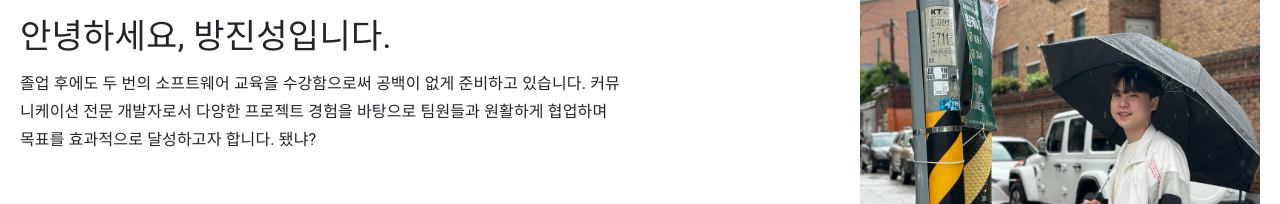
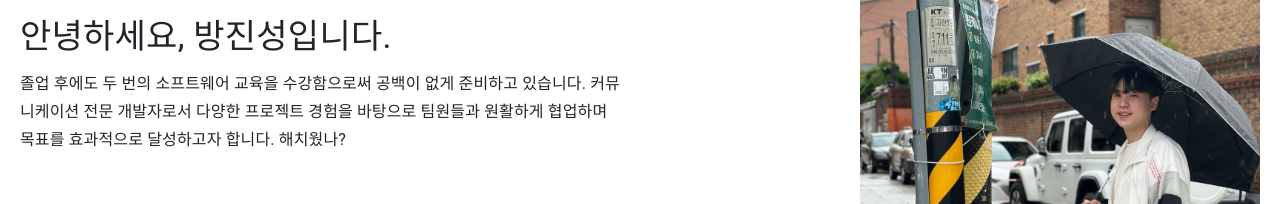
Before and after one commit to wlstjdwkd/My-Developer-Portfolio, a React (Create React App) app: page / in a window 1280 px wide. Shown: the part 266-470 px from the top of the page. Built offline with nearby package versions, Linux system fonts and the light colour scheme.

Commit message:
cicd test

```diff
--- a/src/components/Home.js
+++ b/src/components/Home.js
@@ -26,7 +26,7 @@ function Home() {
         <Typography variant="subtitle1">
           졸업 후에도 두 번의 소프트웨어 교육을 수강함으로써 공백이 없게 준비하고 있습니다.
           커뮤니케이션 전문 개발자로서 다양한 프로젝트 경험을 바탕으로 팀원들과
-          원활하게 협업하며 목표를 효과적으로 달성하고자 합니다. 됐냐?
+          원활하게 협업하며 목표를 효과적으로 달성하고자 합니다. 해치웠나?
         </Typography>
       </Grid>
       <Grid item xs={12} md={6} container justifyContent="flex-end">
```
